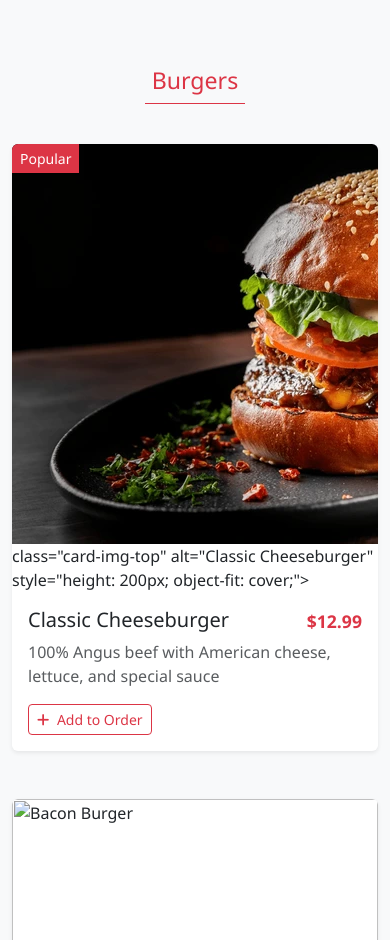
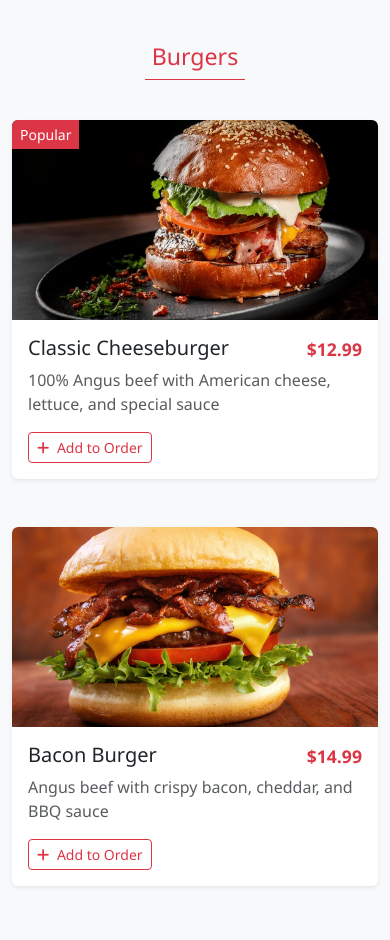
Before and after one commit to FathimaMinu/project-1, a plain HTML site: page index.html in a window 390 px wide. Shown: the part 1060-2000 px from the top of the page. Drawn offline with nearby package versions, Linux system fonts and the light colour scheme.

Commit message:
Update index.html

```diff
--- a/index.html
+++ b/index.html
@@ -1,17 +1,12 @@
-html
 <!DOCTYPE html>
 <html lang="en">
 <head>
     <meta charset="UTF-8">
     <meta name="viewport" content="width=device-width, initial-scale=1.0">
     <title>Delicious Bites - Bootstrap Food Website</title>
-    <!-- Bootstrap CSS -->
     <link href="https://cdn.jsdelivr.net/npm/bootstrap@5.3.0/dist/css/bootstrap.min.css" rel="stylesheet">
-    <!-- Font Awesome -->
     <link rel="stylesheet" href="https://cdnjs.cloudflare.com/ajax/libs/font-awesome/6.0.0-beta3/css/all.min.css">
-    <!-- Animate.css -->
     <link rel="stylesheet" href="https://cdnjs.cloudflare.com/ajax/libs/animate.css/4.1.1/animate.min.css">
-    <!-- Custom CSS -->
     <style>
         :root {
             --bs-danger-rgb: 220, 53, 69;
@@ -24,7 +19,8 @@ html
 
         /* Hero Section */
         .hero-section {
-            background: linear-gradient(rgba(0, 0, 0, 0.6), rgba(0, 0, 0, 0.6)), url('images/hero-bg.jpg') no-repeat center center/cover;
+            /* [FIXED] Removed 'images/' from path */
+            background: linear-gradient(rgba(0, 0, 0, 0.6), rgba(0, 0, 0, 0.6)), url('hero-bg.jpg') no-repeat center center/cover;
             height: 100vh;
             margin-top: -56px;
             display: flex;
@@ -90,7 +86,6 @@ html
     </style>
 </head>
 <body>
-    <!-- Navigation -->
     <nav class="navbar navbar-expand-lg navbar-light bg-white fixed-top shadow-sm">
         <div class="container">
             <a class="navbar-brand fw-bold" href="#">
@@ -124,7 +119,6 @@ html
         </div>
     </nav>
 
-    <!-- Hero Section -->
     <section id="home" class="hero-section">
         <div class="container h-100">
             <div class="row h-100 align-items-center">
@@ -138,7 +132,6 @@ html
         </div>
     </section>
 
-    <!-- Menu Section -->
     <section id="menu" class="py-5 bg-light">
         <div class="container py-5">
             <div class="row justify-content-center">
@@ -148,10 +141,8 @@ html
                 </div>
             </div>
 
-            <!-- Menu Items -->
             <div class="row g-4" id="menu-items">
 
-                <!-- Burgers Category -->
                 <div class="col-12 mt-5 mb-3">
                     <h3 class="text-center text-danger">Burgers</h3>
                     <div class="border-bottom border-danger mx-auto" style="width: 100px;"></div>
@@ -160,7 +151,7 @@ html
                 <div class="col-md-6 col-lg-4 mb-4">
                     <div class="card menu-card h-100 shadow-sm">
                         <div class="position-relative">
-                            <img src="burger.jpg"> class="card-img-top" alt="Classic Cheeseburger" style="height: 200px; object-fit: cover;">
+                            <img src="burger.jpg" class="card-img-top" alt="Classic Cheeseburger" style="height: 200px; object-fit: cover;">
                             <span class="position-absolute top-0 start-0 bg-danger text-white px-2 py-1 small">Popular</span>
                         </div>
                         <div class="card-body">
@@ -178,7 +169,7 @@ html
 
                 <div class="col-md-6 col-lg-4 mb-4">
                     <div class="card menu-card h-100 shadow-sm">
-                        <img src="images/burger2.jpg" class="card-img-top" alt="Bacon Burger" style="height: 200px; object-fit: cover;">
+                        <img src="burger2.jpg" class="card-img-top" alt="Bacon Burger" style="height: 200px; object-fit: cover;">
                         <div class="card-body">
                             <div class="d-flex justify-content-between">
                                 <h5 class="card-title">Bacon Burger</h5>
@@ -192,7 +183,6 @@ html
                     </div>
                 </div>
 
-                <!-- Pizza Category -->
                 <div class="col-12 mt-5 mb-3">
                     <h3 class="text-center text-danger">Pizza</h3>
                     <div class="border-bottom border-danger mx-auto" style="width: 100px;"></div>
@@ -201,7 +191,7 @@ html
                 <div class="col-md-6 col-lg-4 mb-4">
                     <div class="card menu-card h-100 shadow-sm">
                         <div class="position-relative">
-                            <img src="images/pizza.jpg" class="card-img-top" alt="Margherita Pizza" style="height: 200px; object-fit: cover;">
+                            <img src="pizza.jpg" class="card-img-top" alt="Margherita Pizza" style="height: 200px; object-fit: cover;">
                             <span class="position-absolute top-0 start-0 bg-danger text-white px-2 py-1 small">Popular</span>
                         </div>
                         <div class="card-body">
@@ -220,7 +210,7 @@ html
                 <div class="col-md-6 col-lg-4 mb-4">
                     <div class="card menu-card h-100 shadow-sm">
                         <div class="position-relative">
-                       <img src="images/pepperoni-pizza.jpg" class="card-img-top" alt="Pepperoni Pizza" style="height: 200px; object-fit: cover;">
+                            <img src="pepperoni-pizza.jpg" class="card-img-top" alt="Pepperoni Pizza" style="height: 200px; object-fit: cover;">
                            <span class="position-absolute top-0 start-0 bg-danger text-white px-2 py-1 small">Best Seller</span>
                         </div>
                         <div class="card-body">
@@ -236,7 +226,6 @@ html
                     </div>
                 </div>
 
-                <!-- Salads Category -->
                 <div class="col-12 mt-5 mb-3">
                     <h3 class="text-center text-danger">Salads</h3>
                     <div class="border-bottom border-danger mx-auto" style="width: 100px;"></div>
@@ -244,7 +233,7 @@ html
 
                 <div class="col-md-6 col-lg-4 mb-4">
                     <div class="card menu-card h-100 shadow-sm">
-                        <img src="images/salad.jpg" class="card-img-top" alt="Caesar Salad" style="height: 200px; object-fit: cover;">
+                        <img src="salad.jpg" class="card-img-top" alt="Caesar Salad" style="height: 200px; object-fit: cover;">
                         <div class="card-body">
                             <div class="d-flex justify-content-between">
                                 <h5 class="card-title">Caesar Salad</h5>
@@ -259,7 +248,7 @@ html
                 </div>
                 <div class="col-md-6 col-lg-4 mb-4">
                     <div class="card menu-card h-100 shadow-sm">
-                        <img src="images/MasalaChoppedSalad.jpg" class="card-img-top" alt="MasalaChoppedSalad" style="height: 200px; object-fit: cover;">
+                        <img src="MasalaChoppedSalad.jpg" class="card-img-top" alt="MasalaChoppedSalad" style="height: 200px; object-fit: cover;">
                         <div class="card-body">
                             <div class="d-flex justify-content-between">
                                 <h5 class="card-title">MasalaChoppedSalad</h5>
@@ -273,7 +262,6 @@ html
                     </div>
                 </div>
 
-<!-- Coffee Category -->
 <div class="col-12 mt-5 mb-3">
     <h3 class="text-center text-danger">Coffee & Drinks</h3>
     <div class="border-bottom border-danger mx-auto" style="width: 100px;"></div>
@@ -281,7 +269,7 @@ html
 <div class="col-md-6 col-lg-4 mb-4">
     <div class="card menu-card h-70 shadow-sm">
         <div class="position-relative">
-            <img src="images/cappuccino.jpg" class="card-img-top" alt="Cappuccino" style="height: 260px; object-fit: cover;">
+            <img src="cappuccino.jpg" class="card-img-top" alt="Cappuccino" style="height: 260px; object-fit: cover;">
             <span class="position-absolute top-0 start-0 bg-danger text-white px-2 py-1 small">Popular</span>
         </div>
         <div class="card-body">
@@ -300,7 +288,7 @@ html
 <div class="col-md-6 col-lg-4 mb-4">
     <div class="card menu-card h-70 shadow-sm">
         <div class="position-relative">
-            <img src="images/Americancoffe.jpg" class="card-img-top" alt="Americancoffe" style="height: 260px; object-fit: cover;">
+            <img src="Americancoffe.jpg" class="card-img-top" alt="Americancoffe" style="height: 260px; object-fit: cover;">
             <span class="position-absolute top-0 start-0 bg-danger text-white px-2 py-1 small">Popular</span>
         </div>
         <div class="card-body">
@@ -316,14 +304,13 @@ html
     </div>
 </div>
 
-<!-- Desserts Category -->
 <div class="col-12 mt-5 mb-3">
     <h3 class="text-center text-danger">Desserts</h3>
     <div class="border-bottom border-danger mx-auto" style="width: 100px;"></div>
 </div>
 <div class="col-md-6 col-lg-4 mb-4">
     <div class="card menu-card h-100 shadow-sm">
-        <img src="images/chocolate-lava.jpg" class="card-img-top" alt="Chocolate Lava Cake" style="height: 200px; object-fit: cover;">
+        <img src="chocolate-lava.jpg" class="card-img-top" alt="Chocolate Lava Cake" style="height: 200px; object-fit: cover;">
         <div class="card-body">
             <div class="d-flex justify-content-between">
                 <h5 class="card-title">Chocolate Lava Cake</h5>
@@ -339,12 +326,11 @@ html
 
     </section>
 
-    <!-- About Section -->
     <section id="about" class="py-5">
         <div class="container py-5">
             <div class="row align-items-center">
                 <div class="col-lg-6 mb-4 mb-lg-0 animate__animated animate__fadeInLeft">
-                    <img src="images/chef.jpg" alt="Our Chef" class="img-fluid rounded shadow">
+                    <img src="chef.jpg" alt="Our Chef" class="img-fluid rounded shadow">
                 </div>
                 <div class="col-lg-6 animate__animated animate__fadeInRight">
                     <h2 class="display-5 fw-bold mb-4">About Us</h2>
@@ -356,7 +342,6 @@ html
         </div>
     </section>
 
-    <!-- Contact Section -->
     <section id="contact" class="py-5 bg-light">
         <div class="container py-5">
             <div class="row justify-content-center">
@@ -405,7 +390,6 @@ html
         </div>
     </section>
 
-    <!-- Footer -->
     <footer class="py-4 bg-dark text-white">
         <div class="container">
             <div class="row">
@@ -420,7 +404,6 @@ html
         </div>
     </footer>
 
-    <!-- Cart Modal -->
     <div class="modal fade" id="cartModal" tabindex="-1">
         <div class="modal-dialog modal-dialog-centered">
             <div class="modal-content">
@@ -451,13 +434,10 @@ html
         </div>
     </div>
 
-    <!-- Toast Container -->
     <div id="toast-container" style="position: fixed; bottom: 20px; right: 20px; z-index: 1000;"></div>
 
-    <!-- Bootstrap JS Bundle with Popper -->
     <script src="https://cdn.jsdelivr.net/npm/bootstrap@5.3.0/dist/js/bootstrap.bundle.min.js"></script>
 
-    <!-- Custom JS -->
     <script>
     document.addEventListener('DOMContentLoaded', function() {
         // Cart functionality
```
Lines whose indentation alone changed are shown as unchanged.
